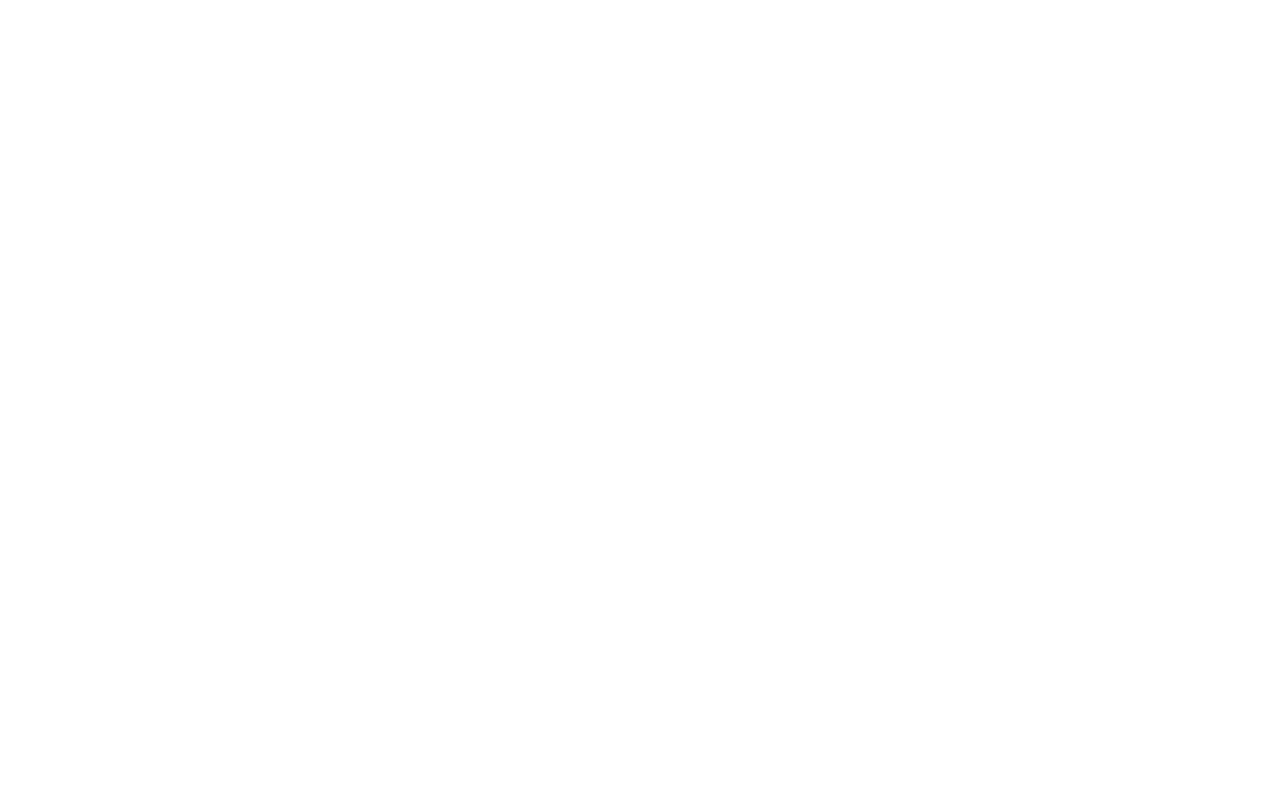
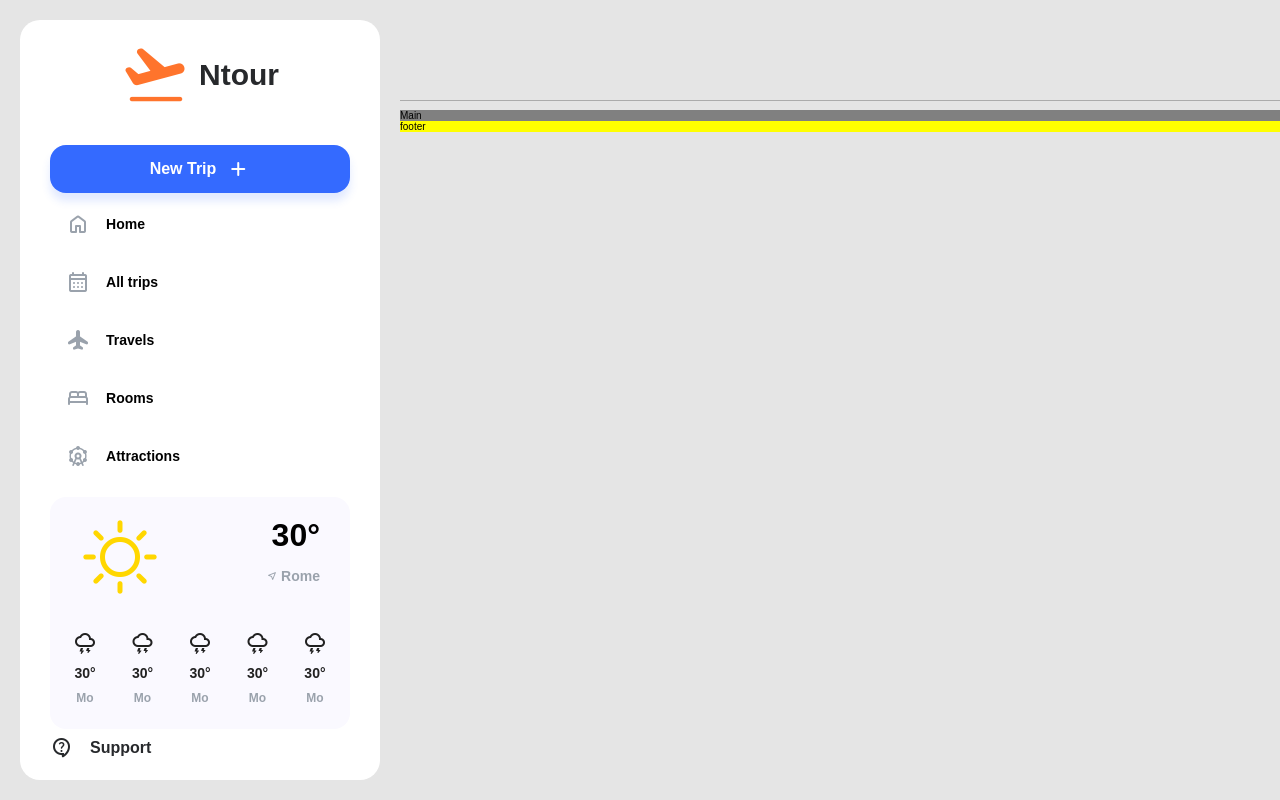
Before and after one commit to nedadev/neda-tour, a React (Create React App) app: page / in a window 1280 px wide. Built offline with nearby package versions, Linux system fonts and the light colour scheme.

Commit message:
navigation completed

```diff
--- a/public/index.html
+++ b/public/index.html
@@ -10,6 +10,7 @@
       content="Web site created using create-react-app"
     />
     <link rel="apple-touch-icon" href="%PUBLIC_URL%/logo192.png" />
+    <link rel="stylesheet" href="https://fonts.googleapis.com/css2?family=Material+Symbols+Rounded:opsz,wght,FILL,GRAD@20..48,100..700,0..1,-50..200" />
     <!--
       manifest.json provides metadata used when your web app is installed on a
       user's mobile device or desktop. See https://developers.google.com/web/fundamentals/web-app-manifest/
@@ -24,7 +25,7 @@
       work correctly both with client-side routing and a non-root public URL.
       Learn how to configure a non-root public URL by running `npm run build`.
     -->
-    <title>Neda Tour</title>
+    <title>Ntour</title>
   </head>
   <body>
     <noscript>You need to enable JavaScript to run this app.</noscript>
--- a/src/App.js
+++ b/src/App.js
@@ -1,9 +1,19 @@
+// styles
 import "./styles/App.css";
+// components
+import Header from "./components/Header";
+import Main from "./components/Main";
+import Navigation from "./components/Navigation";
+import Footer from "./components/Footer";
+
 
 function App() {
   return(
-    <div>
-
+    <div className="app-body">
+      <Header/>
+      <Navigation/>
+      <Main/>
+      <Footer/>
     </div>
   );
 }
--- /dev/null
+++ b/src/components/Footer.js
@@ -0,0 +1,5 @@
+const Footer = (props) => {
+  return <footer className="footer">footer</footer>;
+};
+
+export default Footer;
--- /dev/null
+++ b/src/components/ForecastItem.js
@@ -0,0 +1,11 @@
+const ForecasteItem = (props) => {
+  return (
+    <div className="forecaste-item">
+      <span class="material-symbols-rounded">thunderstorm</span>
+      <h1>30°</h1>
+      <h2>Mo</h2>
+    </div>
+  );
+};
+
+export default ForecasteItem;
--- /dev/null
+++ b/src/components/Header.js
@@ -0,0 +1,9 @@
+const Header = (props) => {
+  return <header className="app-header">
+
+    <section className="filter"></section>
+    <section className="profile"></section>
+  </header>;
+};
+
+export default Header;
--- /dev/null
+++ b/src/components/Main.js
@@ -0,0 +1,7 @@
+const Main = (props)=>{
+    return(
+        <main className="main">Main</main>
+    )
+}
+
+export default Main;
--- /dev/null
+++ b/src/components/Navigation.js
@@ -0,0 +1,76 @@
+import NavigationItem from "./NavigationItem";
+import ForecastItem from "./ForecastItem";
+
+
+const Navigation = (prpos) => {
+  return (
+    <nav className="navigation">
+      <div className="navigation-wrapper">
+        <div>
+          <header>
+            <span class="material-symbols-rounded">flight_takeoff</span>
+            <h1>Ntour</h1>
+          </header>
+          <button className="navigation-new-trip-btn">
+            <h2>New Trip</h2>
+            <span class="material-symbols-rounded">add</span>
+          </button>
+        </div>
+
+        {/* menu */}
+        <ul>
+          <li>
+            <NavigationItem icon="home" label="Home" />
+          </li>
+
+          <li>
+            <NavigationItem icon="calendar_month" label="All trips" />
+          </li>
+
+          <li>
+            <NavigationItem icon="flight" label="Travels" />
+          </li>
+
+          <li>
+            <NavigationItem icon="bed" label="Rooms" />
+          </li>
+
+          <li>
+            <NavigationItem icon="attractions" label="Attractions" />
+          </li>
+        </ul>
+
+        {/* forecast */}
+        <article>
+          <div className="navigation-forecast-header">
+            <span class="material-symbols-rounded" id="navigation-forecast-icon">sunny</span>
+            <div className="navigation-forecast-location">
+              <h1>30°</h1>
+              <div className="navigation-forecast-location-wrapper">
+                <span class="material-symbols-rounded">near_me</span>
+                <h3>Rome</h3>
+              </div>
+            </div>
+          </div>
+          <div className="navigation-forecast-footer">
+            <ul>
+              <li><ForecastItem/></li>
+              <li><ForecastItem/></li>
+              <li><ForecastItem/></li>
+              <li><ForecastItem/></li>
+              <li><ForecastItem/></li>
+            </ul>
+          </div>
+        </article>
+
+        {/* support */}
+        <footer className="navigation-footer">
+          <span class="material-symbols-rounded">contact_support</span>
+          <h2>Support</h2>
+        </footer>
+      </div>
+    </nav>
+  );
+};
+
+export default Navigation;
--- /dev/null
+++ b/src/components/NavigationItem.js
@@ -0,0 +1,11 @@
+const NavigationItem = (props) => {
+  const {icon, label}= props;
+  return (
+    <div className="navigation-item">
+      <span class="material-symbols-rounded">{icon}</span>
+      <h1>{label}</h1>
+    </div>
+  );
+};
+
+export default NavigationItem;
--- a/src/styles/App.css
+++ b/src/styles/App.css
@@ -32,7 +32,305 @@
   from {
     transform: rotate(0deg);
   }
+
   to {
     transform: rotate(360deg);
   }
 }
+
+
+@import url('https://fonts.googleapis.com/css2?family=Poppins:ital,wght@0,300;0,400;0,500;0,600;1,100&family=Sora:wght@100;200;300;400;500;600;700;800&display=swap');
+
+:root {
+  --navigation-w: 40rem;
+  --header-profile-w: 50rem;
+}
+
+body {
+  background-color: #E5E5E5;
+  font-family: 'Sora', sans-serif;
+}
+
+.app-body {
+  position: relative;
+}
+
+/* header */
+.app-header {
+  width: calc(100vw - var(--navigation-w));
+  margin-left: var(--navigation-w);
+  height: 10rem;
+  display: flex;
+  margin-bottom: 1rem;
+
+}
+
+.filter {
+  height: 100%;
+  flex: 1;
+  border-bottom: 1px solid rgba(0, 0, 0, 0.25);
+
+}
+
+.profile {
+  height: 100%;
+  width: var(--header-profile-w);
+  border-bottom: 1px solid rgba(0, 0, 0, 0.25);
+
+}
+
+/* end of header */
+
+/* navigation */
+.navigation {
+  width: var(--navigation-w);
+  height: 100vh;
+  position: fixed;
+  top: 0;
+  padding: 2rem;
+  box-sizing: border-box;
+}
+
+.navigation-wrapper {
+  width: 100%;
+  height: 100%;
+  box-sizing: border-box;
+  padding: 0 3rem;
+  background-color: #FFFFFF;
+  border-radius: 2rem;
+  display: flex;
+  flex-direction: column;
+  justify-content: space-between;
+}
+
+.navigation-wrapper h1,h2{
+  padding: 0;
+  margin: 0;
+}
+
+.navigation-wrapper > div {
+  display: flex;
+  flex-direction: column;
+  align-items: center;
+}
+.navigation-wrapper header {
+  display: flex;
+  justify-content: center;
+  align-items: center;
+  margin-top: 2rem;
+}
+
+.navigation-wrapper header span {
+  color: #FF742C;
+  font-size: 7rem;
+  margin-right: .8rem;
+}
+
+.navigation-wrapper header h1 {
+  font-size: 3rem;
+  font-weight: 700;
+  color: #27292C;
+}
+
+.navigation-new-trip-btn {
+  display: flex;
+  justify-content: center;
+  align-items: center;
+  padding: 1.2rem 3.2rem;
+  font-weight: 600;
+  font-size: 1.6rem;
+  line-height: 2.4rem;
+  background: #346AFF;
+  box-shadow: 0px 8px 8px rgba(52, 106, 255, 0.15);
+  border: 0;
+  border-radius: 16px;
+  width: 100%;
+  margin-top: 3.5rem;
+}
+.navigation-new-trip-btn h2{
+  font-weight: 600;
+  font-size: 1.6rem;
+  line-height: 2.4rem;
+  color: #FFFFFF;
+}
+
+.navigation-new-trip-btn span{
+  color: #FFFFFF;
+  margin-left: 1rem;
+}
+/* menu */
+.navigation-wrapper ul{
+  list-style: none;
+  margin: 0;
+  padding: 0;
+}
+
+.navigation-item{
+  display: flex;
+  align-items: center;
+  border-radius: 16px;
+  margin-bottom: 1rem;
+  padding: 12px 16px;
+  cursor: pointer;
+  transition: all .3s;
+}
+
+.navigation-item:hover{
+  background-color: #FAF9FF;
+}
+
+.navigation-item span{
+  font-size: 2.4rem;
+  color: #9AA2AC;
+  transition: all .3s;
+}
+.navigation-item:hover span{
+  color: #27292C;
+}
+
+.navigation-item h1{
+  margin-left:  1.6rem;
+  font-style: normal;
+  font-weight: 600;
+  font-size: 1.4rem;
+}
+
+/* forecast */
+.navigation article {
+  width: 100%;
+  background: #FAF9FF;
+  border-radius: 16px;
+  display: flex;
+  flex-direction: column;
+}
+
+.navigation-forecast-header{
+  width: 100%;
+  display:flex;
+  justify-content: space-between;
+  box-sizing: border-box;
+  padding-left: 3rem;
+  padding-right: 3rem;
+  padding-top: 2rem;
+}
+
+.navigation-forecast-location{
+  display: flex;
+  flex-direction: column;
+  align-items: flex-end;
+}
+
+.navigation-forecast-location h1{
+  font-weight: 700;
+  font-size: 32px;
+}
+
+.navigation-forecast-location-wrapper{
+  color: #9AA2AC;
+}
+
+.navigation-forecast-location-wrapper span{
+  font-size: 1.2rem;
+  margin-right: .3rem;
+}
+
+.navigation-forecast-location-wrapper h3{
+  font-size: 1.4rem;
+}
+
+#navigation-forecast-icon{
+  font-size: 8rem;
+  color: gold;
+}
+
+.navigation-forecast-location div{
+  display: flex;
+  align-items: center;
+}
+
+
+.navigation-forecast-footer{
+  width: 100%;
+  flex: 1;
+  display: flex;
+  align-items: center;
+  margin-top: 3.3rem;
+  margin-bottom: 2.4rem;
+}
+
+.navigation-forecast-footer ul{
+  width:  100%;
+  display: flex;
+  justify-content: space-between;
+  align-items: center;
+  padding-left: 2.3rem;
+  padding-right: 2.3rem;
+
+}
+
+.forecaste-item{
+  display: flex;
+  flex-direction: column;
+  align-items: center;
+  gap: 1rem;
+}
+
+.forecaste-item span{
+  color: #212121;
+  font-size: 2.4rem;
+}
+
+.forecaste-item h1{
+  color: #212121;
+  font-size: 1.4rem;
+}
+
+.forecaste-item h2{
+  color: #9AA2AC;
+  font-size: 1.2rem;
+}
+
+.navigation-footer{
+  display: flex;
+  align-items: center;
+  color:#27292C;
+  margin-bottom: 2rem;
+}
+
+.navigation-footer span{
+  margin-right: 1.6rem;
+  font-size: 2.4rem;
+}
+
+.navigation-footer h2{
+  font-size: 1.6rem;
+}
+
+
+
+
+/* end of navigation */
+
+
+
+
+
+
+/* main */
+.main {
+  width: calc(100vw - var(--navigation-w));
+  margin-left: var(--navigation-w);
+  background-color: grey;
+}
+
+/* end of main */
+
+/* end of footer */
+
+.footer {
+  width: calc(100vw - var(--navigation-w));
+  margin-left: var(--navigation-w);
+  background-color: yellow;
+}
+
+/* end of footer */
--- a/src/styles/index.css
+++ b/src/styles/index.css
@@ -1,5 +1,11 @@
+html {
+  font-size: 62.50%;
+  box-sizing: border-box;
+}
+
 body {
   margin: 0;
+  padding: 0;
   font-family: -apple-system, BlinkMacSystemFont, 'Segoe UI', 'Roboto', 'Oxygen',
     'Ubuntu', 'Cantarell', 'Fira Sans', 'Droid Sans', 'Helvetica Neue',
     sans-serif;
```
Also changed, not shown: public/icon.png.
